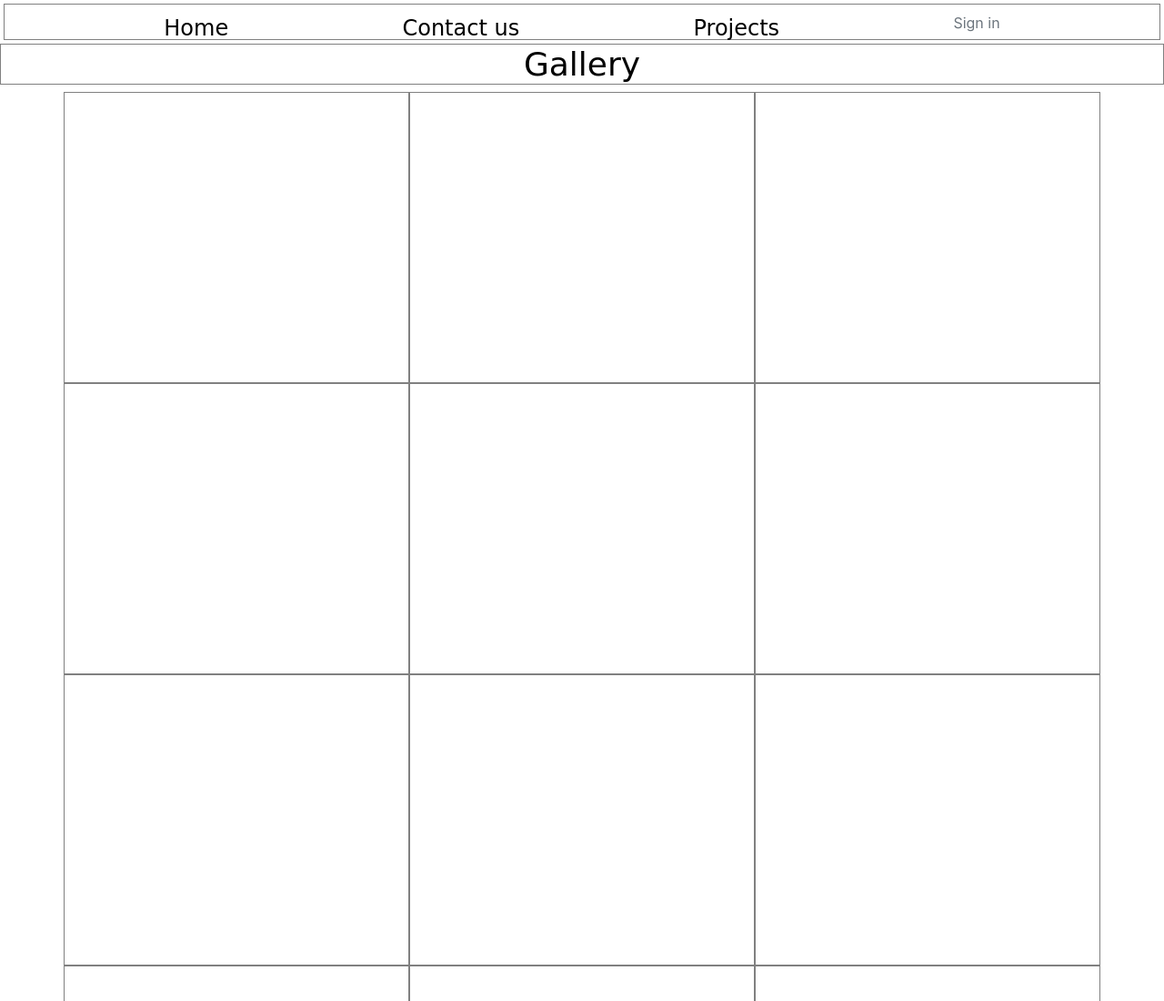
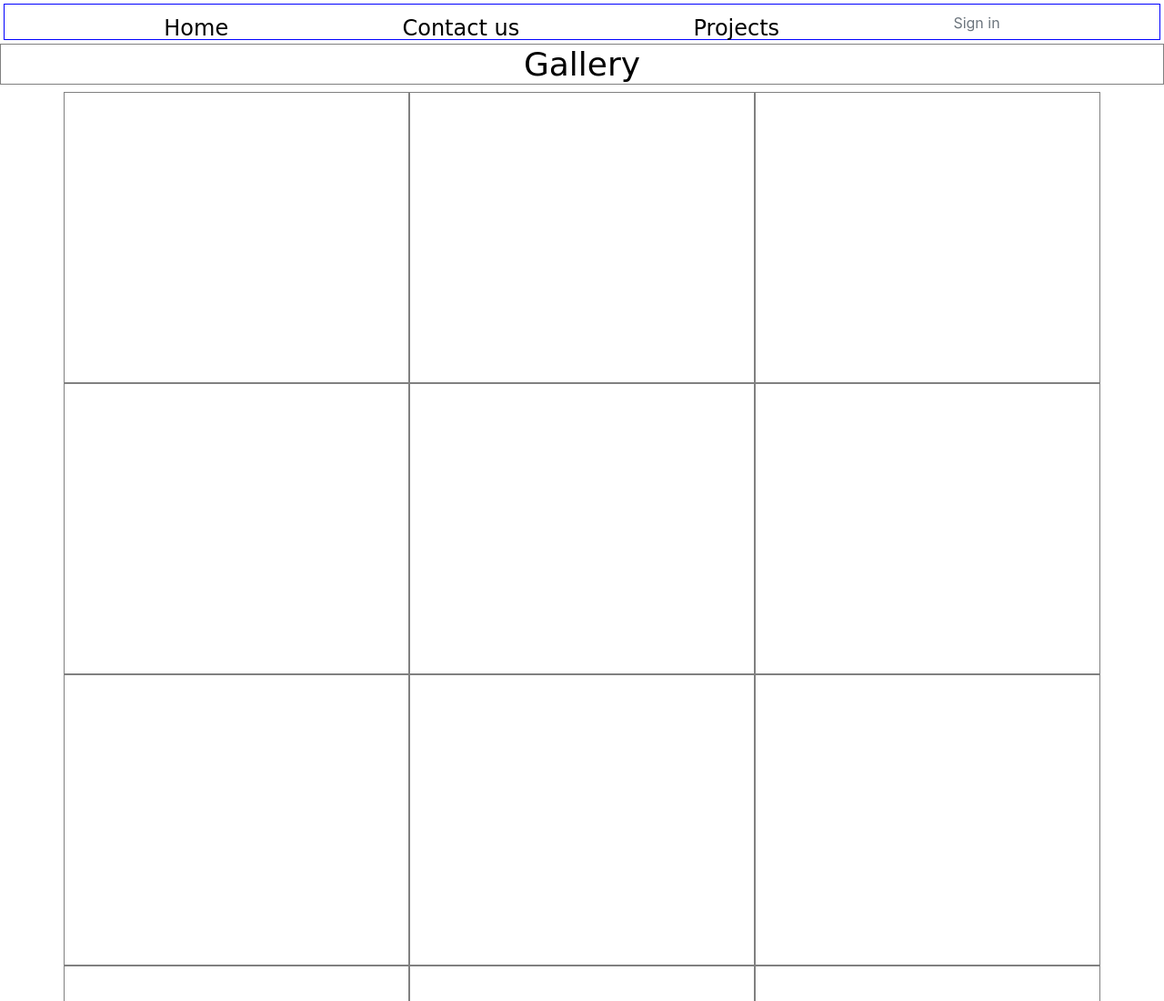
Before and after one commit to lmencos/eyesFollow, a plain HTML site: page html/galeria.html in a window 1280 px wide. Shown: the top 1100 px of the page at 91% size. Drawn offline with nearby package versions, Linux system fonts and the light colour scheme; a web font is replaced by a local one.

Commit message:
correcciones menores border

```diff
--- a/SASS/galeria.scss
+++ b/SASS/galeria.scss
@@ -5,7 +5,7 @@
   display: flex;
   justify-content: space-evenly;
   height: $headerHeight;
-  border: 1px solid gray;
+  border: 1px solid blue;
   margin: $globalMargin;
 
   .A
@@ -53,3 +53,11 @@
     color: $fontColor;
   }
 }
+
+@media screen and (max-width: 612px)
+{
+  .main
+  {
+
+  }
+}
```
Also changed, not shown: css/galeria.css.
